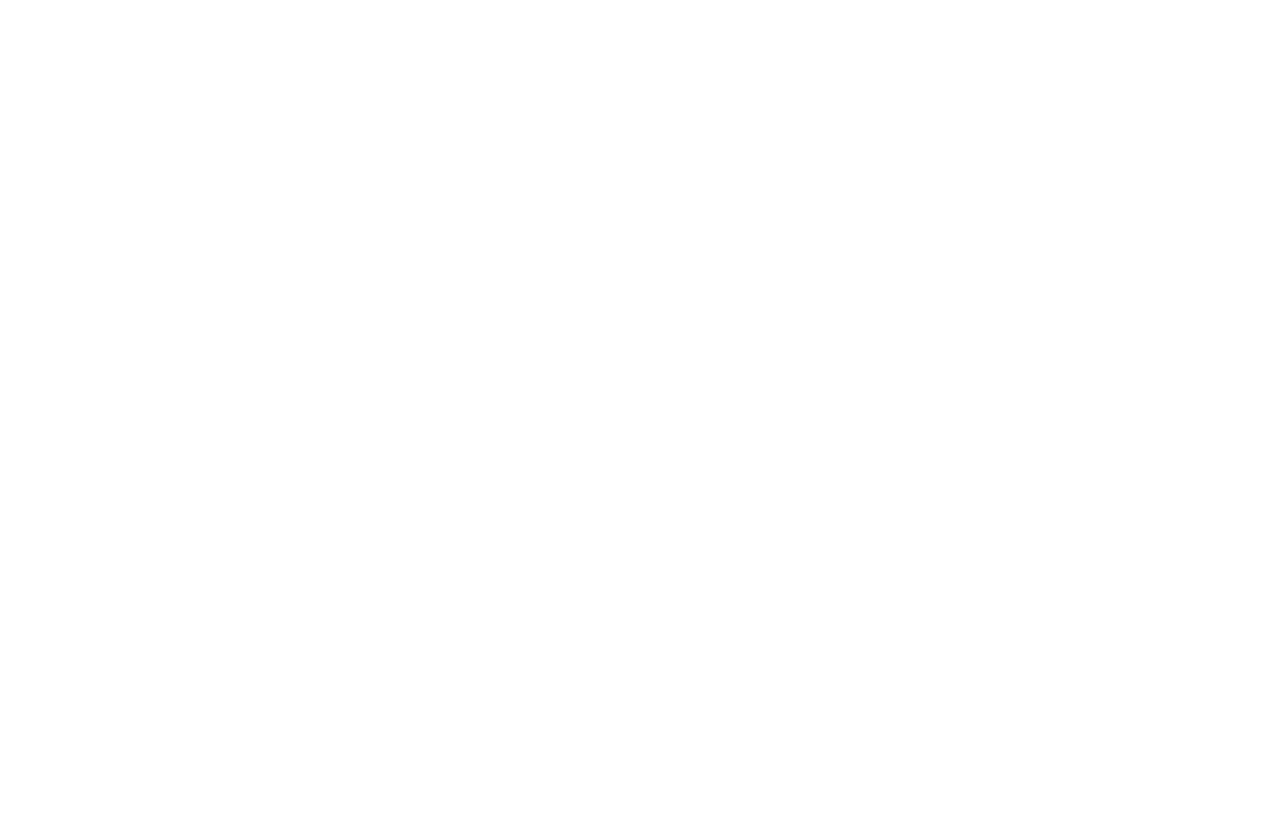
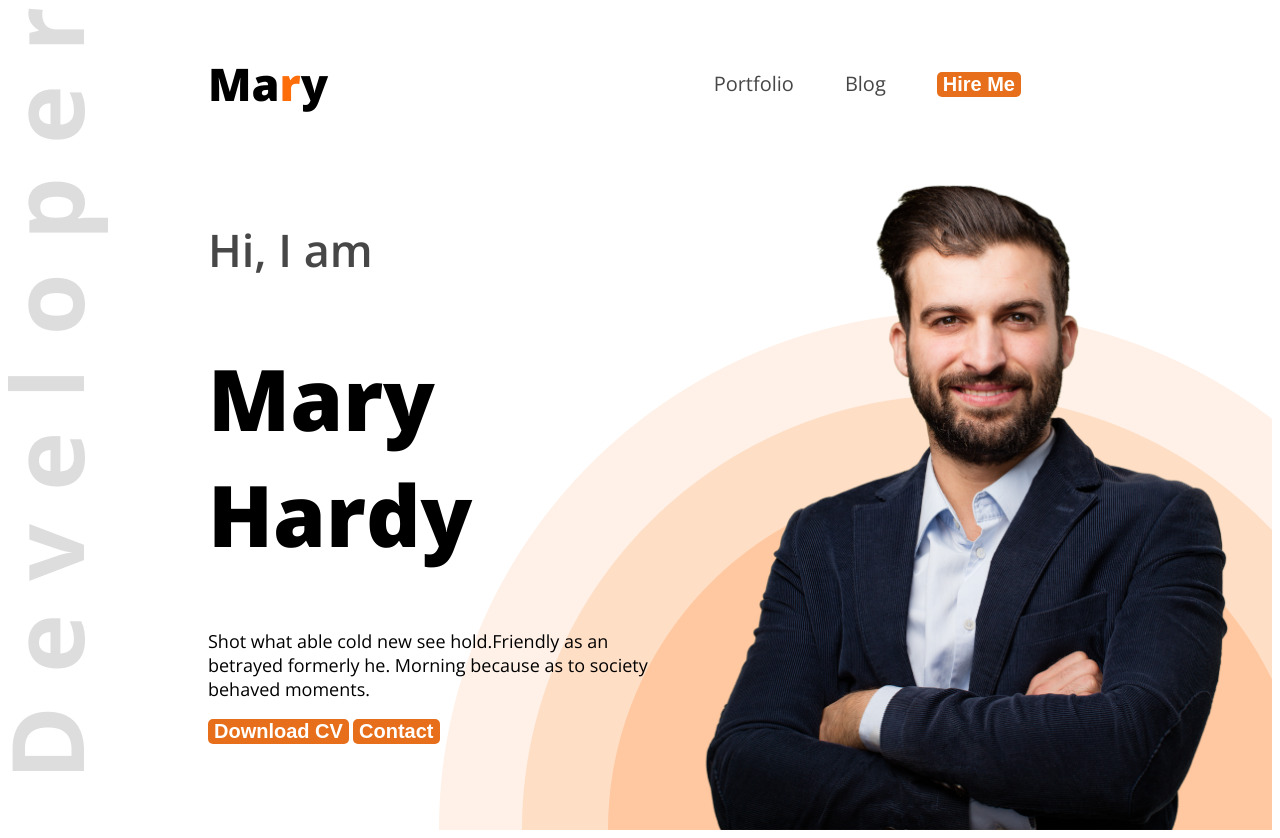
Before and after one commit to raihanatoz21/web-dev-portfolio, a plain HTML site: page index.html in a window 1280 px wide. Before the commit the page ends 800 px from the top, so only its background shows below. Drawn offline with nearby package versions, Linux system fonts and the light colour scheme.

Commit message:
added code

```diff
--- a/index.html
+++ b/index.html
@@ -4,10 +4,42 @@
     <meta charset="UTF-8">
     <meta name="viewport" content="width=device-width, initial-scale=1.0">
     <title>Web Developer Portfolio</title>
+    <link rel="preconnect" href="https://fonts.googleapis.com">
+    <link rel="preconnect" href="https://fonts.gstatic.com" crossorigin>
+    <link href="https://fonts.googleapis.com/css2?family=Open+Sans:ital,wght@0,300..800;1,300..800&display=swap" rel="stylesheet">
+    <link rel="stylesheet" href="styles/portfolio.css">
 </head>
-<body>
+<body class="open-sans-normal">
 
-    <header>
+    <header class="header">
+        <nav>
+            <h3 class="nav-title">Ma<span class="text-primary">r</span>y</h3>
+            <ul>
+                <li><a class="dark-2" href="">Portfolio</a></li>
+                <li><a class="dark-2" href="">Blog</a></li>
+                <li><a class="dark-2" href=""><button class="btn-primary">Hire Me</button></a></li>
+                </ul>
+
+
+        </nav>
+
+      <div class="banner">
+        <div class="banner-content">
+            <h4 class="banner-grettings dark-2">Hi, I am</h4>
+            <h1 class="banner-title">Mary Hardy</h1>
+            <p class="banner-description">
+                Shot what able cold new see hold.Friendly as an betrayed formerly he. Morning because as to society behaved moments.
+            </p>
+
+            <button class="btn-primary">Download CV</button>
+            <button class="btn-primary">Contact</button>
+
+
+        </div>
+
+        <img class="banner-profile-pic" src="images/hardy.png" alt="">
+
+    </div>
 
 
     </header>
--- /dev/null
+++ b/styles/portfolio.css
@@ -0,0 +1,108 @@
+
+
+
+.open-sans-normal {
+    font-family: "Open Sans", serif;
+    font-optical-sizing: auto;
+    font-style: normal;
+    font-variation-settings:
+      "wdth" 100;
+}
+
+/* sahred styles */
+
+.text-primary{
+    color: #FD6E0A;
+}
+
+.dark-2{
+    color: #474747;
+
+}
+
+.header{
+    background-image: url('../images/developer.png'), url('../images/header_bg.png');
+    background-repeat: no-repeat;
+    background-position: top left, bottom right;
+
+
+
+}
+
+.btn-primary{
+    background-color: #E76E1A;
+    font-weight: bold;
+    font-size: 20px;
+    border: none;
+    color: #FFFFFF;
+    border-radius: 5px;
+
+
+
+}
+
+
+/* Nav styles */
+nav{
+    display: flex;
+    justify-content: space-between;
+    margin: 0 200px;
+}
+
+nav ul{
+    display: flex;
+    align-items: center;
+
+}
+
+.nav-title{
+    font-weight: 800;
+    font-size: 45px;
+
+}
+
+nav ul li{
+    list-style: none;
+    margin-right: 51px;
+}
+
+nav li a{
+    text-decoration: none;
+    font-size: 20px;
+}
+
+/* banner style */
+
+.banner-grettings{
+    font-size: 45px;
+    font-weight: 600;
+
+}
+
+.banner-title{
+    font-size: 85px;
+    font-weight: 800;
+
+}
+
+.banner-description{
+    font-size: 18px;
+    font-weight: regular;
+
+}
+
+.banner-content{
+    width: 585px;
+
+}
+
+.banner-profile-pic{
+    width: 580px;
+
+}
+
+.banner{
+    display: flex;
+    justify-content: space-between;
+    margin: 0 35px 0 200px;
+}
```
